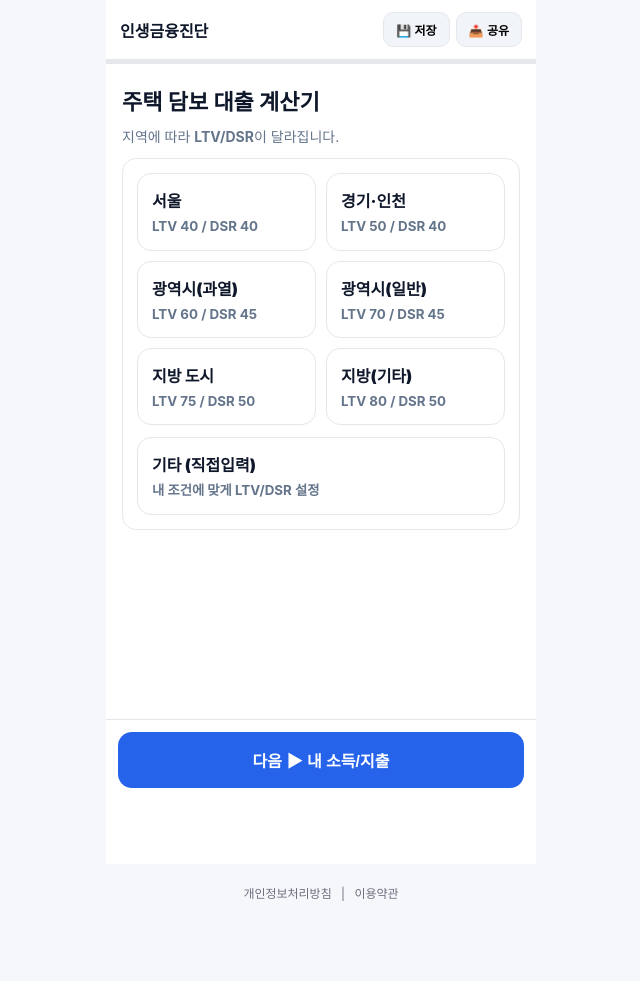
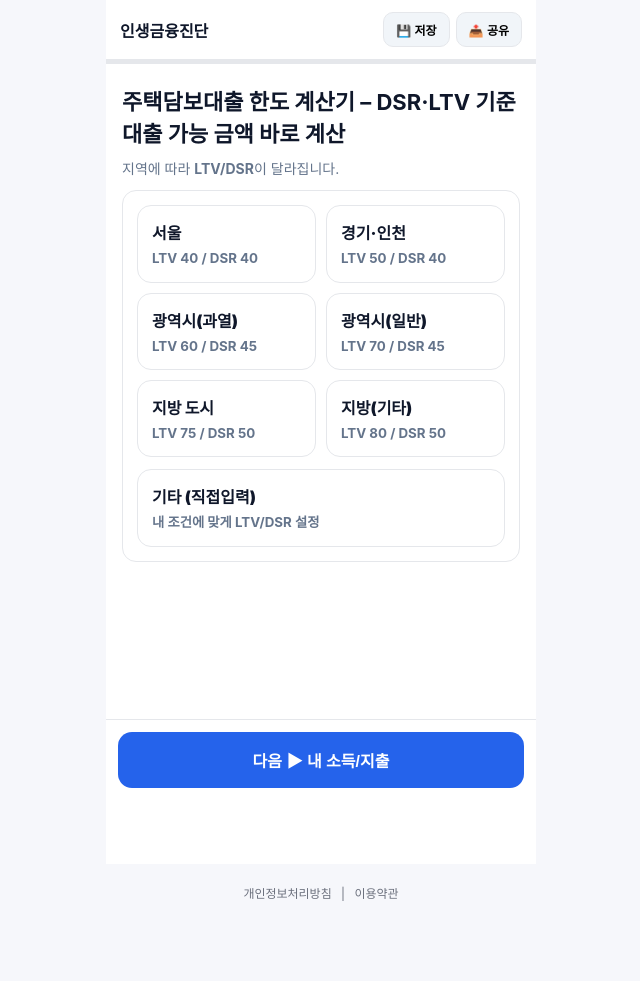
Before and after one commit to jonghan1588-star/life-alkkulbo, a plain HTML site: page index.html in a window 1280 px wide. Shown: the whole page, without its empty margins (319-959 px from the left). Drawn offline with nearby package versions, Linux system fonts and the light colour scheme.

Commit message:
Update index.html

```diff
--- a/index.html
+++ b/index.html
@@ -5,7 +5,7 @@
 <meta name="viewport" content="width=device-width, initial-scale=1.0" />
 <script async src="https://pagead2.googlesyndication.com/pagead/js/adsbygoogle.js?client=ca-pub-3932359368392333"
      crossorigin="anonymous"></script>
-<title>주택 담보 대출 계산기</title>
+<title>주택담보대출 한도 계산기 | 내 소득 기준 대출 가능 금액</title>
 
 <style>
 *{box-sizing:border-box}
@@ -416,7 +416,7 @@ hr{border:none;border-top:1px solid var(--line);margin:12px 0}
 
 <!-- ==================== STEP 0: 지역 선택 ==================== -->
 <section class="screen active" id="step0">
-  <h1>주택 담보 대출 계산기</h1>
+  <h1>주택담보대출 한도 계산기 – DSR·LTV 기준 대출 가능 금액 바로 계산</h1>
   <p>지역에 따라 <b>LTV/DSR</b>이 달라집니다.</p>
 
   <div class="card">
```
